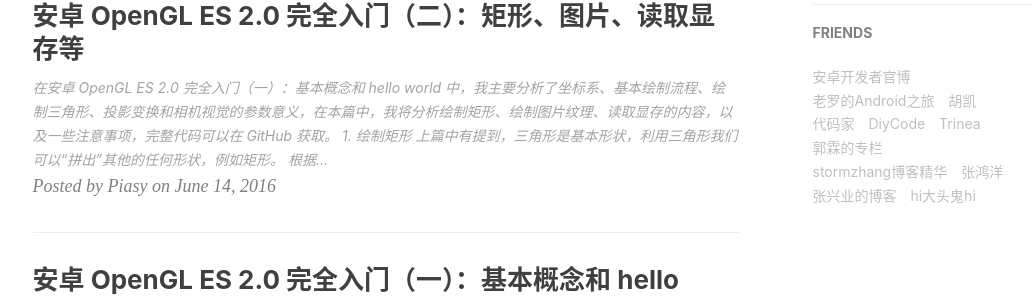
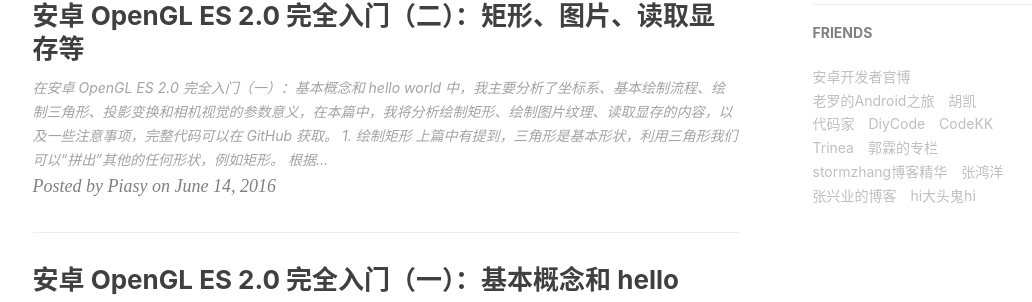
Before and after one commit to anzhidabai/Piasy.github.io, a Jekyll site: the page built from index.html, in a window 1280 px wide and 900 px high, scrolled down 1016 px. Shown: the part 145-447 px from the top of the window, without its empty margins (135-1167 px from the left). Built offline with Jekyll 4.4.1, drawn with Linux system fonts in a browser that asks for light colours; the list of posts is cut into pages by our own code; comment, search, counter and statistics services are not loaded.

Commit message:
add link to CodeKK

```diff
--- a/_config.yml
+++ b/_config.yml
@@ -99,6 +99,10 @@ friends: [
         href: "http://www.diycode.cc/"
     },
     {
+        title: "CodeKK",
+        href: "http://codekk.com"
+    },
+    {
         title: "Trinea",
         href: "http://www.trinea.cn/"
     },
```
